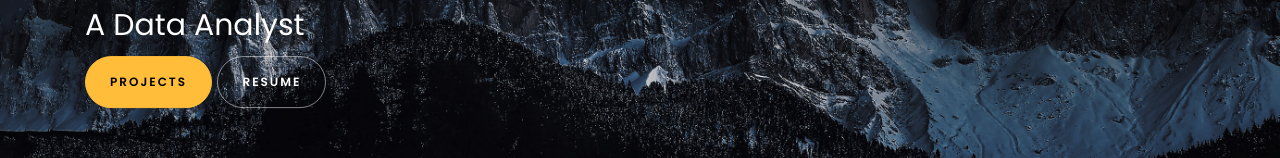
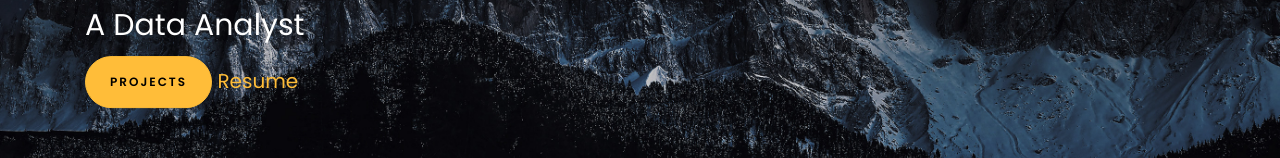
Before and after one commit to nabintamanghai/nabintamanghai.github.io, a plain HTML site: page index.html in a window 1280 px wide. Shown: the part 392-550 px from the top of the page. Drawn offline with Linux system fonts and the light colour scheme; files whose address does not match are found by name.

Commit message:
Update index.html

```diff
--- a/index.html
+++ b/index.html
@@ -212,7 +212,7 @@
 				  <!-- <h2 class="d-flex" style="margin-bottom: 0">With over 5 years of experience</h2> -->
 				  <!-- <br> -->
 				  <p><a href="https://github.com/nawinshyangba?tab=repositories" target="_blank" class="btn btn-primary py-3 px-4">Projects</a>
-					  <a href="https://github.com/nawinshyangba/resume-cv" target="_blank" class="btn btn-white btn-outline-white py-3 px-4">Resume</a></p>
+					  <a href="https://github.com/nawinshyangba/resume-cv/blob/main/Nabin_Tamang_Resume.pdf">Resume</a></p>
 			  </div>
 			</div>
 		  </div>
```
